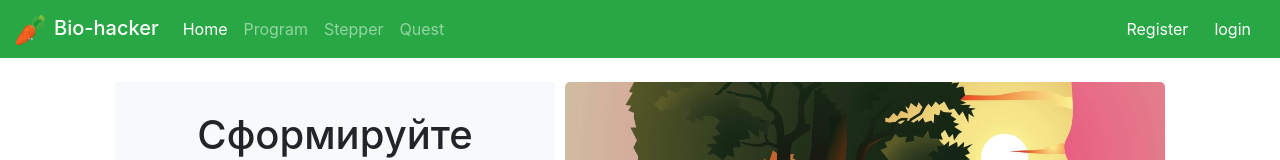
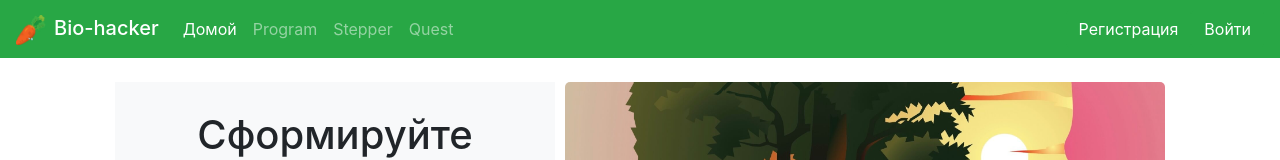
Before and after one commit to NikolaiNorboev/BioHacker, a React (Create React App) app in the folder client/: page / in a window 1280 px wide. Shown: the top 160 px of the page. Built offline with nearby package versions, Linux system fonts and the light colour scheme; no server answers.

Commit message:
Change button text to russian

```diff
--- a/client/src/components/Navbar/index.js
+++ b/client/src/components/Navbar/index.js
@@ -26,7 +26,7 @@ export default function Nav() {
         <ul className="navbar-nav mr-auto">
           <li className="nav-item">
             <NavLink to="/" className="nav-link">
-              Home
+              Домой
             </NavLink>
           </li>
           <li className="nav-item">
@@ -68,17 +68,17 @@ export default function Nav() {
               </svg>
               <span class="navbar-text mx-2">{username}</span>
               <NavLink className="btn btn-success my-2 my-sm-0" to="/logout">
-                logout
+                Выйти
               </NavLink>
             </>
           )}
           {!isAuthenticated && (
             <>
               <NavLink className="btn btn-success my-2 my-sm-0" to="/signup">
-                Register
+                Регистрация
               </NavLink>
               <NavLink className="btn btn-success my-2 my-sm-0" to="/login">
-                login
+                Войти
               </NavLink>
             </>
           )}
```
